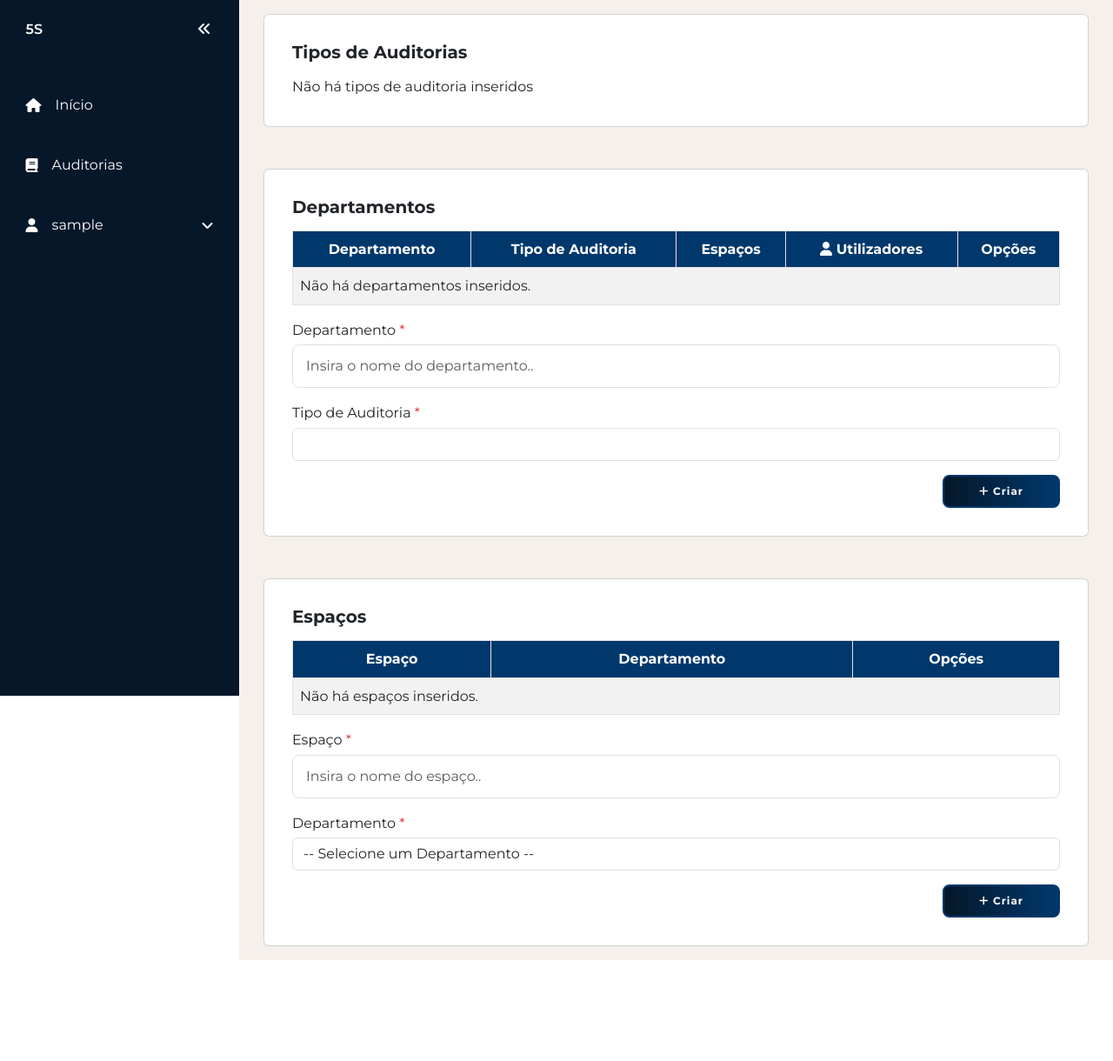
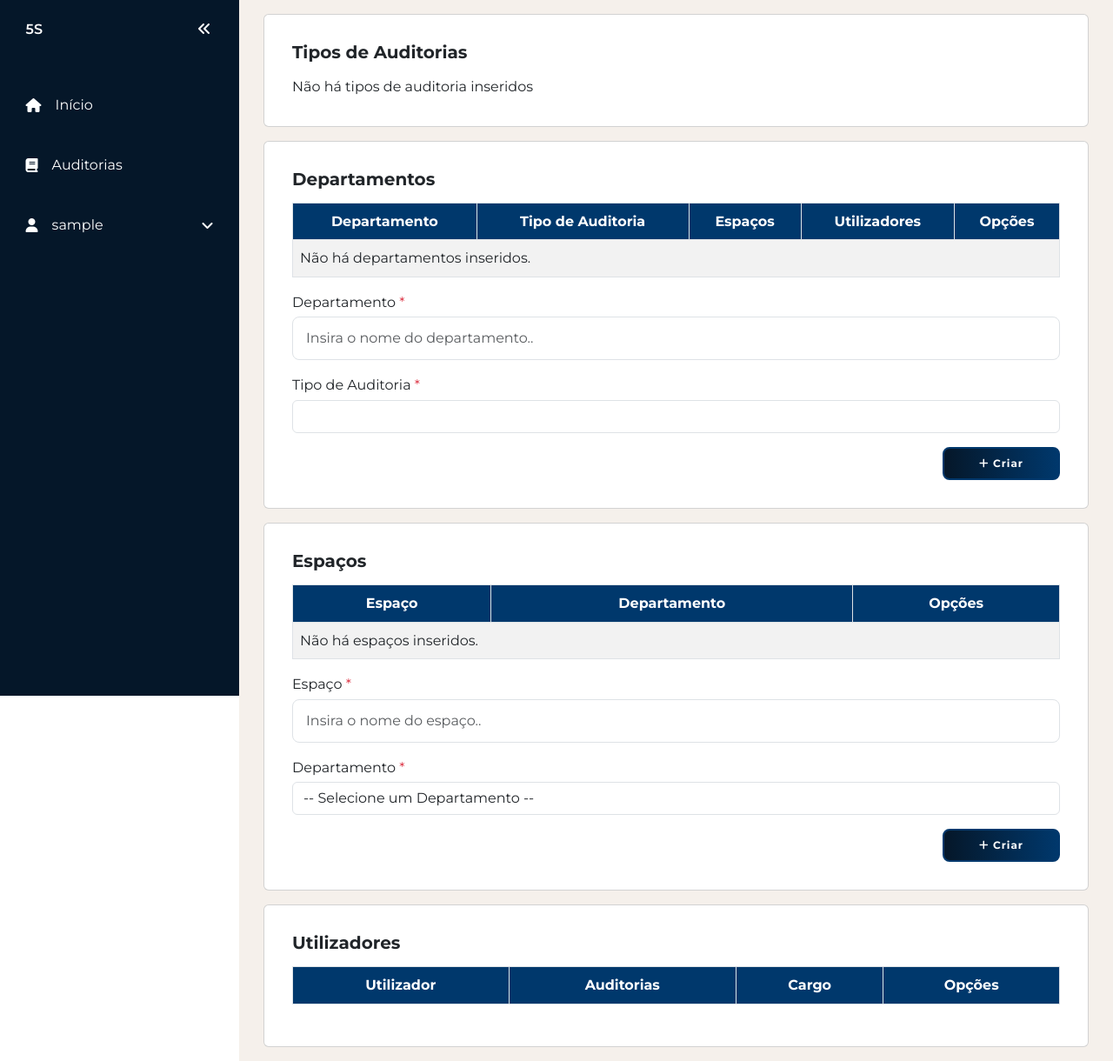
Before and after one commit to Via-DT-BW/5S-s, a Flask app: page /dashboard/listings/ in a window 1280 px wide. Shown: the whole page at 87% size. Before the commit the page ends 1104 px from the top, so only its background shows below. Run offline with Flask 3, Linux system fonts and the light colour scheme; the visitor is signed in with stand-in values (Sample User, id 1); data that the repository does not hold is empty; some libraries are stand-ins or nearby versions.

Commit message:
wip listings

```diff
--- a/static/css/dashboard.css
+++ b/static/css/dashboard.css
@@ -89,7 +89,6 @@ form .btn {
 main {
     background-color: var(--clr-cream);
     color: black;
-    padding: 1rem;
 }
 
 h1, h2, h3, h4, h5 {
@@ -102,6 +101,7 @@ h1, h2, h3, h4, h5 {
 }
 
 #spaces-table th,
+#users-table th,
 #departments-table th {
     background-color: var(--clr-bw-blue);
     color: white;
--- a/templates/dashboard/dashboard_base.html
+++ b/templates/dashboard/dashboard_base.html
@@ -17,7 +17,7 @@
 
         {% include 'dashboard/components/sidebar.html' %}
 
-        <main>
+        <main class="d-flex flex-column gap-3 p-3">
             {% block content %}{% endblock %}
         </main>
 
--- a/templates/dashboard/listings.html
+++ b/templates/dashboard/listings.html
@@ -2,7 +2,7 @@
 
 {% block content %}
 
-<section id="audit-types" class="container container-fluid mb-5">
+<section id="audit-types" class="container container-fluid">
     <div class="card d-flex flex-column gap-3">
         <div class="card-body">
             <h5 class="card-title mb-3">Tipos de Auditorias</h5>
@@ -11,7 +11,7 @@
     </div>
 </section>
 
-<section id="departments" class="container container-fluid mb-5">
+<section id="departments" class="container container-fluid">
     <div class="card d-flex flex-column gap-3">
         <div class="card-body table-responsive">
             <h5 class="card-title mb-3">Departamentos</h5>
@@ -21,7 +21,7 @@
                         <th>Departamento</th>
                         <th>Tipo de Auditoria</th>
                         <th>Espaços</th>
-                        <th><i class="fa-solid fa-user"></i> <span>Utilizadores</span></th>
+                        <th>Utilizadores</th>
                         <th>Opções</th>
                     </tr>
                 </thead>
@@ -52,7 +52,7 @@
     <div class="card d-flex flex-column gap-3">
         <div class="card-body table-responsive">
             <h5 class="card-title mb-3">Espaços</h5>
-            <table id="spaces-table" class="table table-responsive table-bordered table-striped table-hover">
+            <table id="spaces-table" class="table table-bordered table-striped table-hover">
                 <thead>
                     <tr>
                         <th>Espaço</th>
@@ -78,6 +78,25 @@
                     Criar
                 </button>
             </form>
+        </div>
+    </div>
+</section>
+
+<section id="users" class="container container-fluid">
+    <div class="card d-flex flex-column gap-3">
+        <div class="card-body table-responsive">
+            <h5 class="card-title mb-3">Utilizadores</h5>
+            <table id="users-table" class="table table-bordered table-striped table-hover">
+                <thead>
+                    <tr>
+                        <th>Utilizador</th>
+                        <th>Auditorias</th>
+                        <th>Cargo</th>
+                        <th>Opções</th>
+                    </tr>
+                </thead>
+                <tbody></tbody>
+            </table>
         </div>
     </div>
 </section>
```
